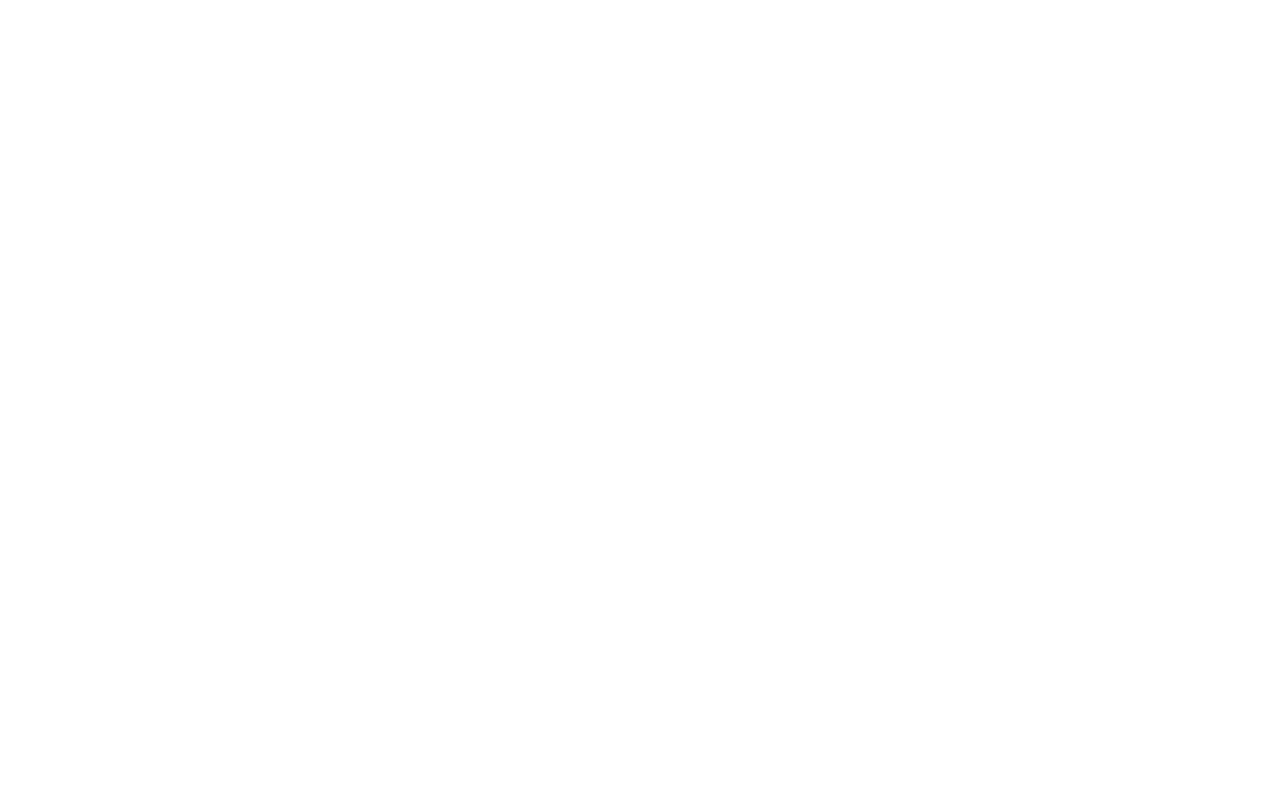
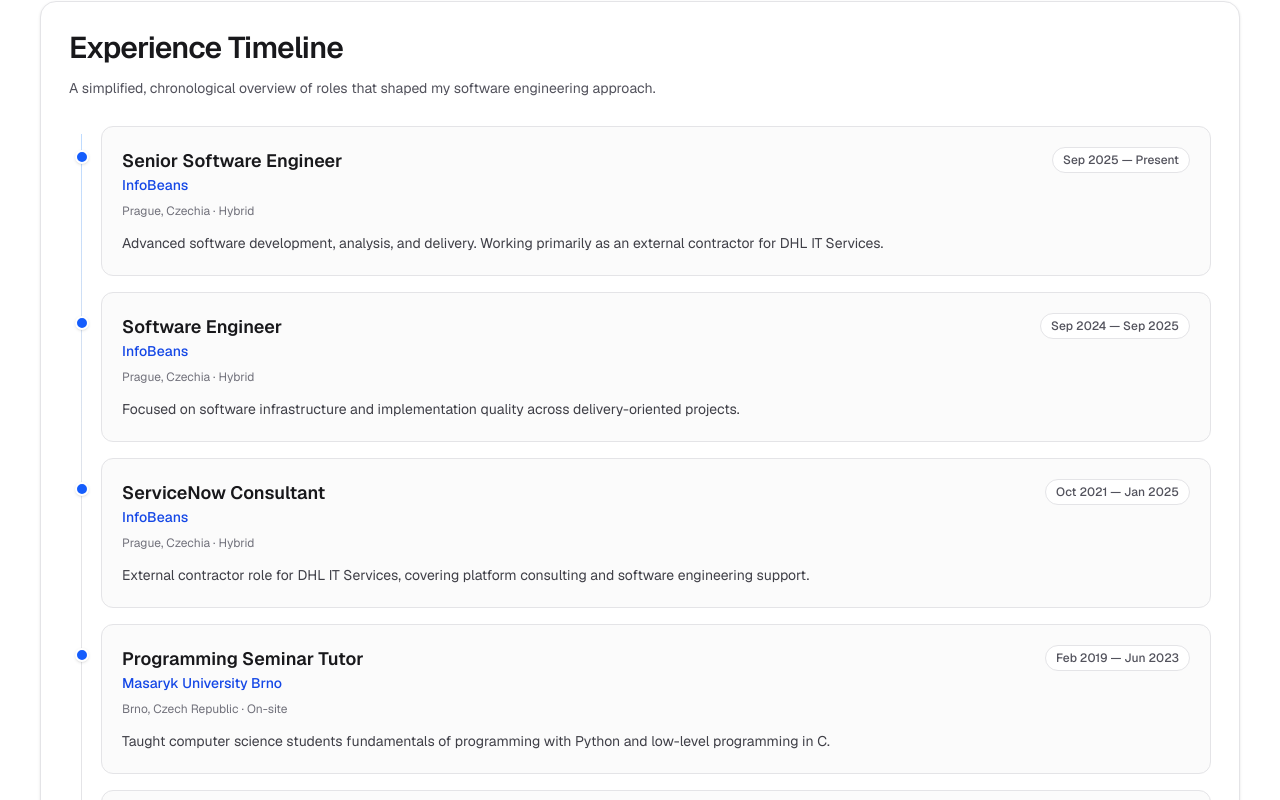
Before and after one commit to xmoravec/Portfolio, a Next.js app: page /about in a window 1280 px wide. Shown: the part 760-1560 px from the top of the page. Before the commit the page ends 853 px from the top, so only its background shows below. Built offline with nearby package versions, Linux system fonts and the light colour scheme; no server answers.

Commit message:
Add work experience timeline

```diff
--- a/src/app/about/page.tsx
+++ b/src/app/about/page.tsx
@@ -36,6 +36,41 @@
         <p className="muted-text">{ui.about.nowSecond}</p>
         <p className="text-xs text-zinc-500">{ui.common.lastUpdatedLabel}: {dateFormatter.format(new Date("2026-02-14T00:00:00"))}</p>
       </section>
+
+      <section className="section-card space-y-6" aria-labelledby="experience-timeline-heading">
+        <div className="space-y-2">
+          <h2 id="experience-timeline-heading" className="section-title">
+            {ui.about.experienceTitle}
+          </h2>
+          <p className="muted-text">
+            {ui.about.experienceDescription}
+          </p>
+        </div>
+
+        <ol className="relative space-y-4 pl-8">
+          <div className="absolute bottom-2 left-3 top-2 w-px bg-linear-to-b from-blue-200 via-zinc-200 to-zinc-200" aria-hidden />
+          {ui.about.experienceItems.map((item) => (
+            <li key={`${item.company}-${item.role}-${item.period}`} className="relative">
+              <span className="absolute -left-[1.62rem] top-6 h-3.5 w-3.5 rounded-full border-2 border-white bg-blue-600 shadow-sm" aria-hidden />
+              <article className="rounded-xl border border-zinc-200 bg-zinc-50/70 p-4 sm:p-5">
+                <div className="flex flex-wrap items-start justify-between gap-2">
+                  <div>
+                    <h3 className="text-base font-semibold text-zinc-900 sm:text-lg">{item.role}</h3>
+                    <p className="text-sm font-medium text-blue-700">{item.company}</p>
+                  </div>
+                  <p className="rounded-full border border-zinc-200 bg-white px-2.5 py-1 text-xs font-medium text-zinc-600">
+                    {item.period}
+                  </p>
+                </div>
+                <p className="mt-2 text-xs text-zinc-500">
+                  {item.location} · {item.mode}
+                </p>
+                <p className="mt-3 text-sm leading-6 text-zinc-700">{item.summary}</p>
+              </article>
+            </li>
+          ))}
+        </ol>
+      </section>
     </main>
   );
 }
--- a/src/app/i18n/ui-text.ts
+++ b/src/app/i18n/ui-text.ts
@@ -36,6 +36,16 @@
     nowTitle: string;
     nowFirst: string;
     nowSecond: string;
+    experienceTitle: string;
+    experienceDescription: string;
+    experienceItems: Array<{
+      role: string;
+      company: string;
+      period: string;
+      location: string;
+      mode: string;
+      summary: string;
+    }>;
   };
   blog: {
     pageTitle: string;
@@ -143,6 +153,56 @@
       "I am actively working as a contractor and freelancer. I cooperate with companies like InfoBeans and DHL IT Services on complex software design and delivery. I also work with civilian and business clients to develop personalized web and software solutions.",
     nowSecond:
       "In my free time, I am pushing this site from mid-stage into a near-finished baseline with stronger layout decisions, tighter writing, and better interaction polish. In parallel, I am documenting project work in the blog and planning my next trip.",
+    experienceTitle: "Experience Timeline",
+    experienceDescription:
+      "A simplified, chronological overview of roles that shaped my software engineering approach.",
+    experienceItems: [
+      {
+        role: "Senior Software Engineer",
+        company: "InfoBeans",
+        period: "Sep 2025 — Present",
+        location: "Prague, Czechia",
+        mode: "Hybrid",
+        summary:
+          "Advanced software development, analysis, and delivery. Working primarily as an external contractor for DHL IT Services.",
+      },
+      {
+        role: "Software Engineer",
+        company: "InfoBeans",
+        period: "Sep 2024 — Sep 2025",
+        location: "Prague, Czechia",
+        mode: "Hybrid",
+        summary:
+          "Focused on software infrastructure and implementation quality across delivery-oriented projects.",
+      },
+      {
+        role: "ServiceNow Consultant",
+        company: "InfoBeans",
+        period: "Oct 2021 — Jan 2025",
+        location: "Prague, Czechia",
+        mode: "Hybrid",
+        summary:
+          "External contractor role for DHL IT Services, covering platform consulting and software engineering support.",
+      },
+      {
+        role: "Programming Seminar Tutor",
+        company: "Masaryk University Brno",
+        period: "Feb 2019 — Jun 2023",
+        location: "Brno, Czech Republic",
+        mode: "On-site",
+        summary:
+          "Taught computer science students fundamentals of programming with Python and low-level programming in C.",
+      },
+      {
+        role: "Testing Specialist",
+        company: "Sygic",
+        period: "Sep 2019 — Sep 2020",
+        location: "Brno, Czech Republic",
+        mode: "On-site",
+        summary:
+          "QA and development collaboration on a globally used product.",
+      },
+    ],
   },
   blog: {
     pageTitle: "Blog",
```
